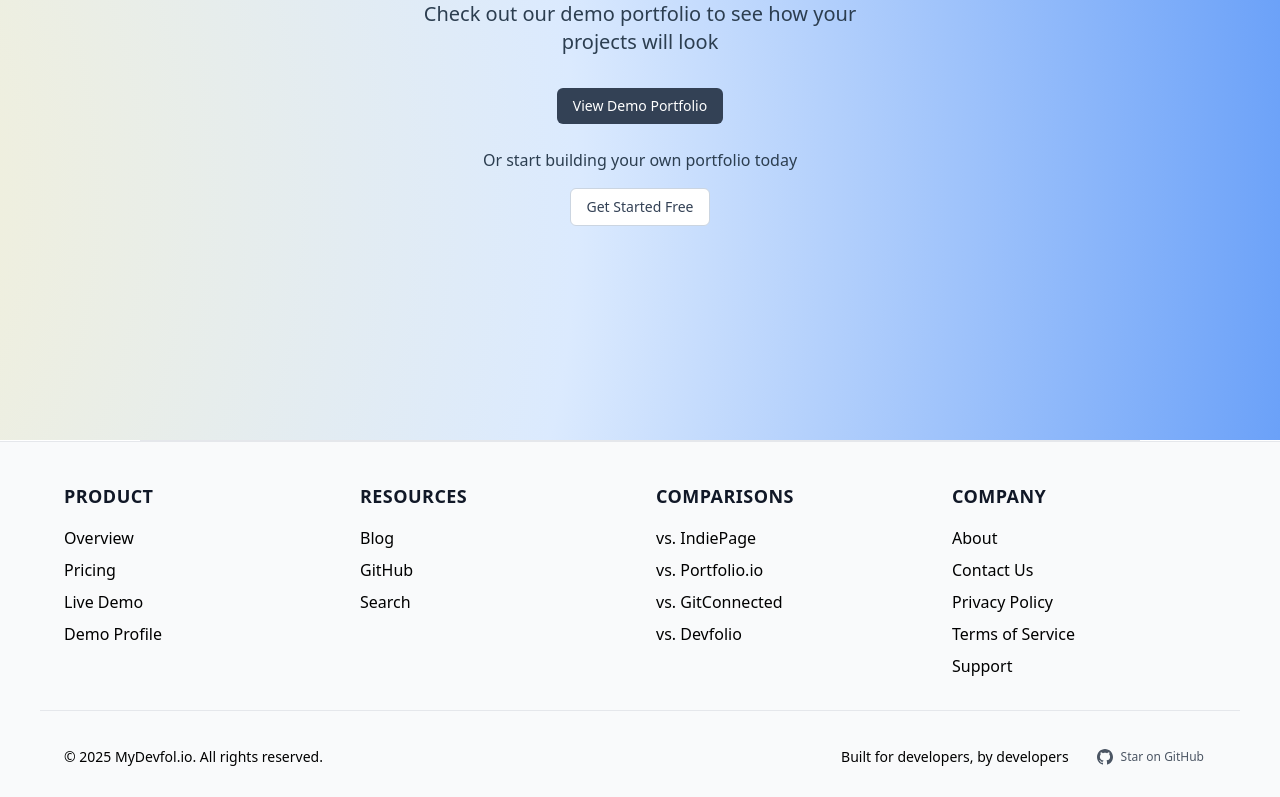
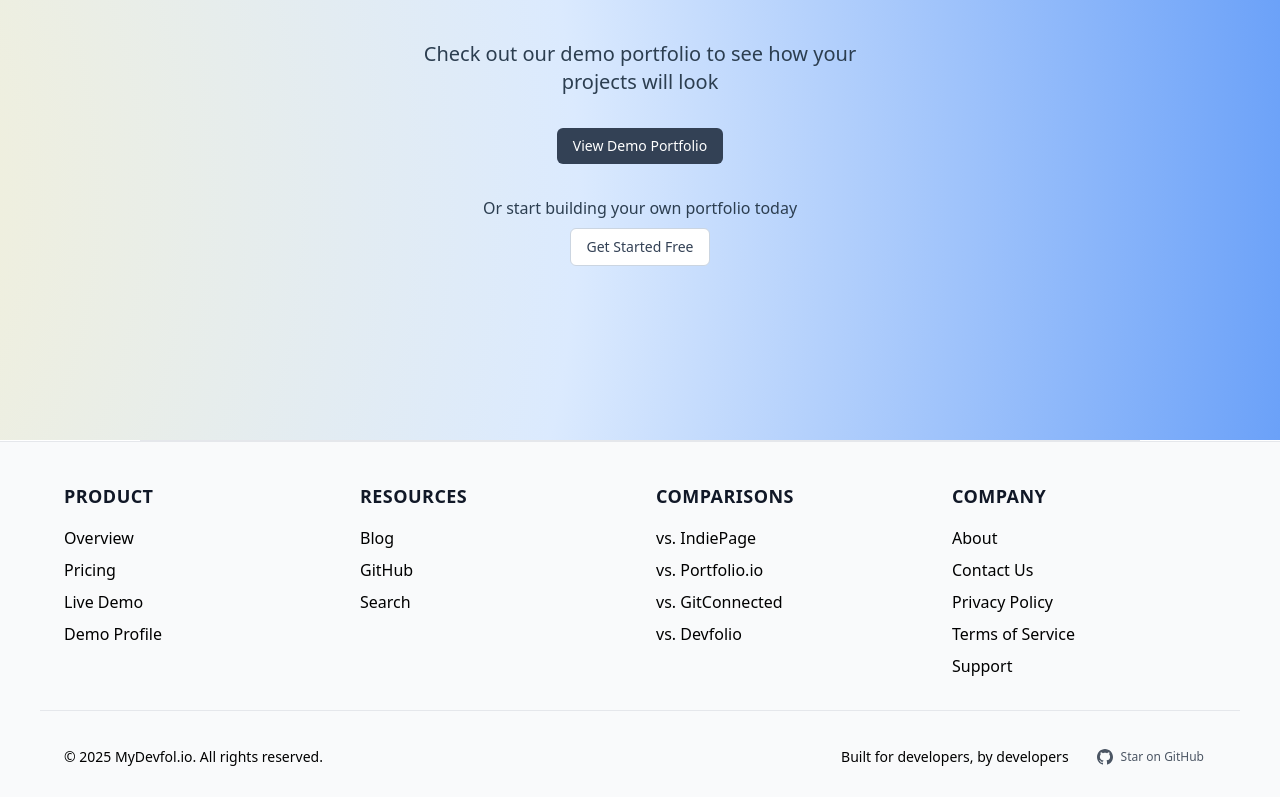
Before and after one commit to tanDivina/vibesfol.io, a SvelteKit app: page / in a window 1280 px wide. Shown: the part 3829-4626 px from the top of the page. Built offline with nearby package versions, Linux system fonts and the light colour scheme.

Commit message:
Adjust whitespace in bottom section

```diff
--- a/src/routes/(marketing)/+page.svelte
+++ b/src/routes/(marketing)/+page.svelte
@@ -542,7 +542,7 @@
 >
   <div class="text-center pb-16 pt-4 px-4" style="color: #2c3e50;">
     <div class="max-w-lg mx-auto text-center">
-      <div class="mt-6 text-lg md:text-xl">
+      <div class="mt-16 text-lg md:text-xl">
         Check out our demo portfolio to see how your projects will look
       </div>
       <div class="mt-8">
@@ -550,10 +550,10 @@
           <button class="btn btn-primary btn-wide">View Demo Portfolio</button>
         </a>
       </div>
-      <div class="mt-6 text-base">
+      <div class="mt-8 text-base">
         Or start building your own portfolio today
       </div>
-      <div class="mt-4">
+      <div class="mt-2">
         <a href="/login">
           <button class="btn btn-outline btn-primary">Get Started Free</button>
         </a>
```
